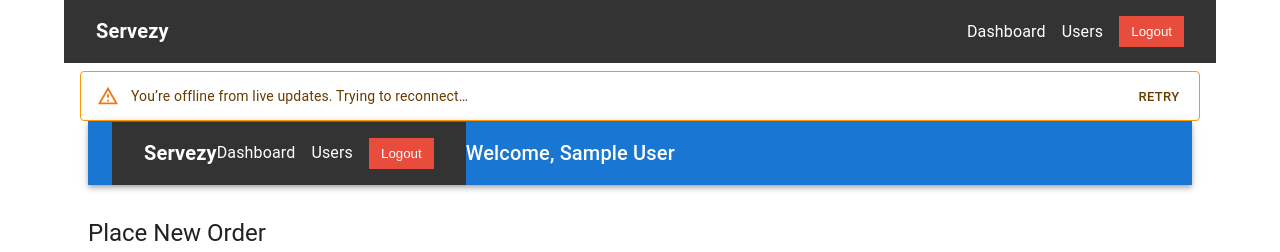
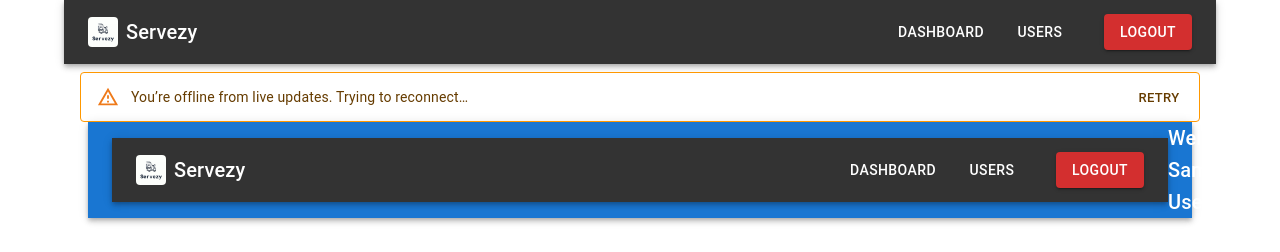
Before and after one commit to rufus0077353/cloud-kitchen-frontend, a React (Create React App) app: page /dashboard in a window 1280 px wide. Shown: the top 252 px of the page. Built offline with nearby package versions, Linux system fonts and the light colour scheme; no server answers; sample sign-in values are in the browser's storage.

Commit message:
updated navbar

```diff
--- a/src/components/Navbar.js
+++ b/src/components/Navbar.js
@@ -1,7 +1,11 @@
-
 // src/components/Navbar.js
 import React from "react";
 import { Link, useNavigate } from "react-router-dom";
+import AppBar from "@mui/material/AppBar";
+import Toolbar from "@mui/material/Toolbar";
+import Typography from "@mui/material/Typography";
+import Button from "@mui/material/Button";
+import Box from "@mui/material/Box";
 
 const Navbar = () => {
   const navigate = useNavigate();
@@ -15,65 +19,76 @@ const Navbar = () => {
   };
 
   return (
-    <nav style={styles.nav}>
-      <div style={styles.logo}>Servezy</div>
-      <div style={styles.links}>
+    <AppBar position="static" sx={{ background: "#333" }}>
+      <Toolbar sx={{ display: "flex", justifyContent: "space-between" }}>
+        {/* Logo */}
+        <Box
+          component={Link}
+          to="/"
+          sx={{ display: "flex", alignItems: "center", textDecoration: "none" }}
+        >
+          <Box
+            component="img"
+            src="/icon-192.png"
+            alt="Servezy Logo"
+            sx={{
+              width: 30,
+              height: 30,
+              mr: 1,
+              borderRadius: "4px",
+            }}
+          />
+          <Typography variant="h6" color="white">
+            Servezy
+          </Typography>
+        </Box>
+
+        {/* Links */}
         {token && user && (
-          <>
+          <Box sx={{ display: "flex", gap: 2, alignItems: "center" }}>
             {user.role === "admin" && (
               <>
-                <Link to="/admin/dashboard" style={styles.link}>Dashboard</Link>
-                <Link to="/admin/users" style={styles.link}>Users</Link>
+                <Button color="inherit" component={Link} to="/admin/dashboard">
+                  Dashboard
+                </Button>
+                <Button color="inherit" component={Link} to="/admin/users">
+                  Users
+                </Button>
               </>
             )}
             {user.role === "vendor" && (
               <>
-                <Link to="/vendor/dashboard" style={styles.link}>Vendor Panel</Link>
-                <Link to="/vendor/orders" style={styles.link}>Orders</Link> {/* Added orders link */}
+                <Button color="inherit" component={Link} to="/vendor/dashboard">
+                  Vendor Panel
+                </Button>
+                <Button color="inherit" component={Link} to="/vendor/orders">
+                  Orders
+                </Button>
               </>
             )}
             {user.role === "user" && (
               <>
-                <Link to="/dashboard" style={styles.link}>Home</Link>
-                <Link to="/orders" style={styles.link}>My Orders</Link> {/* Added My Orders link */}
+                <Button color="inherit" component={Link} to="/dashboard">
+                  Home
+                </Button>
+                <Button color="inherit" component={Link} to="/orders">
+                  My Orders
+                </Button>
               </>
             )}
-            <button onClick={handleLogout} style={styles.button}>Logout</button>
-          </>
+            <Button
+              variant="contained"
+              color="error"
+              onClick={handleLogout}
+              sx={{ ml: 2 }}
+            >
+              Logout
+            </Button>
+          </Box>
         )}
-      </div>
-    </nav>
+      </Toolbar>
+    </AppBar>
   );
 };
 
-const styles = {
-  nav: {
-    display: "flex",
-    justifyContent: "space-between",
-    padding: "1rem 2rem",
-    background: "#333",
-    color: "white",
-  },
-  logo: {
-    fontWeight: "bold",
-    fontSize: "20px",
-  },
-  links: {
-    display: "flex",
-    alignItems: "center",
-    gap: "1rem",
-  },
-  link: {
-    color: "white",
-    textDecoration: "none",
-  },
-  button: {
-    background: "#e74c3c",
-    color: "white",
-    border: "none",
-    padding: "8px 12px",
-    cursor: "pointer",
-  },
-};
-
 export default Navbar;
```
